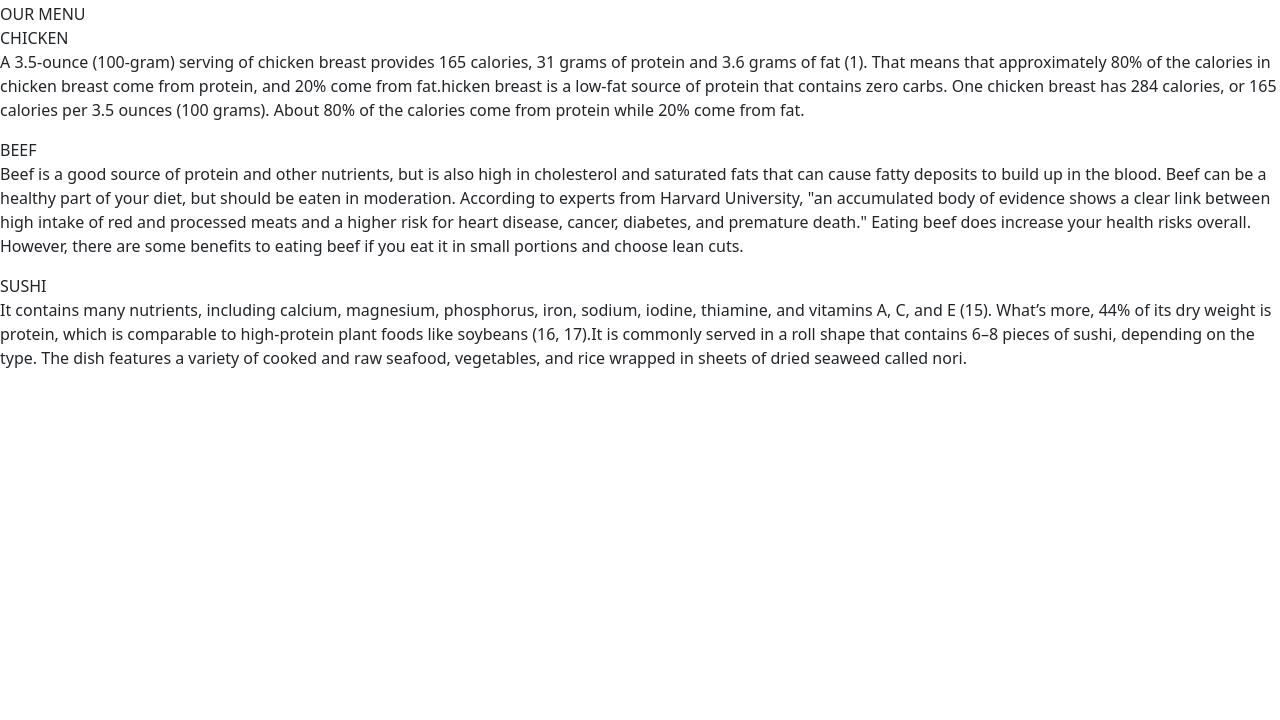
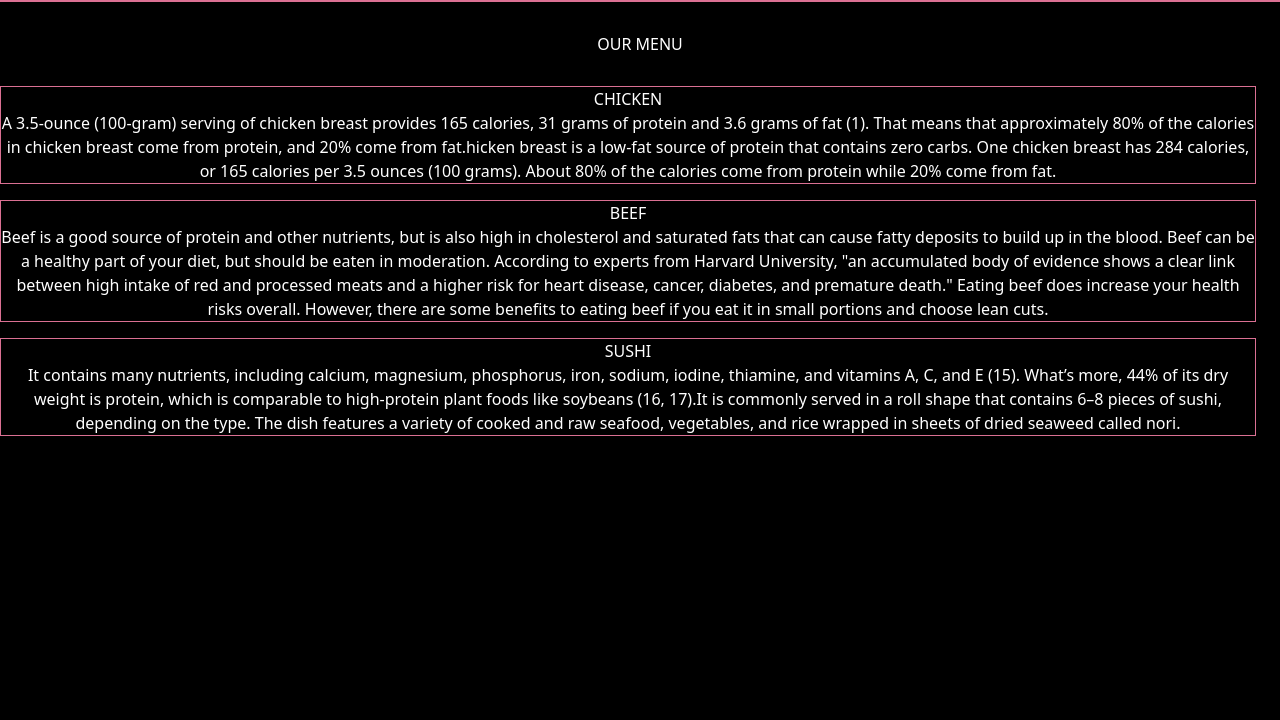
Before and after one commit to Gracy-24/Gracy-24.github.io, a plain HTML site: page app.component.html in a window 1280 px wide. Shown: the part 80-800 px from the top of the page. Drawn offline with nearby package versions, Linux system fonts and the light colour scheme.

Commit message:
Update app.component.html

```diff
--- a/app.component.html
+++ b/app.component.html
@@ -32,6 +32,7 @@
 
     <script src="https://code.jquery.com/jquery-3.3.1.slim.min.js" integrity="sha384-q8i/X+965DzO0rT7abK41JStQIAqVgRVzpbzo5smXKp4YfRvH+8abtTE1Pi6jizo" crossorigin="anonymous"></script>
     <script src="https://cdn.jsdelivr.net/npm/popper.js@1.14.3/dist/umd/popper.min.js" integrity="sha384-ZMP7rVo3mIykV+2+9J3UJ46jBk0WLaUAdn689aCwoqbBJiSnjAK/l8WvCWPIPm49" crossorigin="anonymous"></script>
+  <link rel="stylesheet" href="app.component.css">
 </head>
 
 <body>
```
